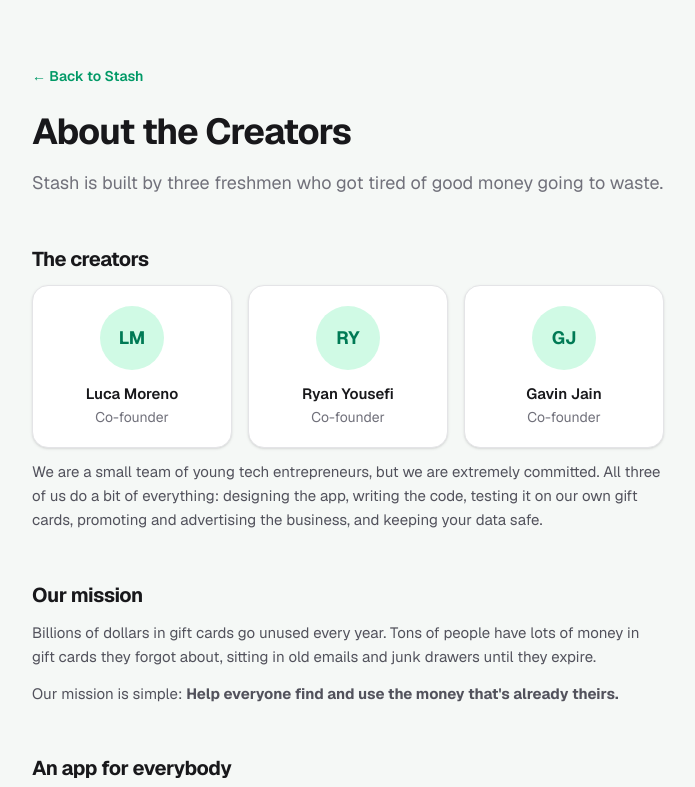
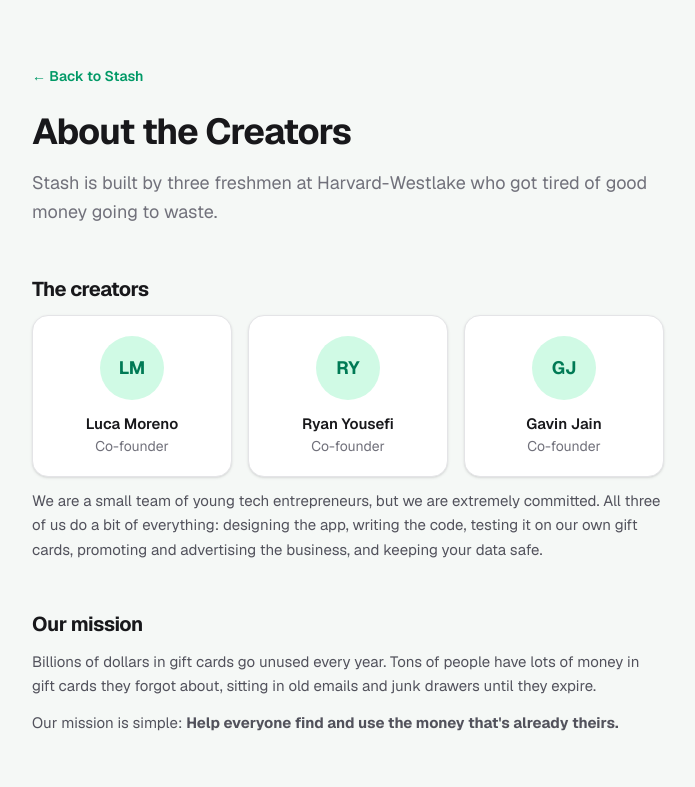
Before and after one commit to rygit1/stash, a Next.js app: page /about in a window 1280 px wide. Shown: the top 787 px of the page, without its empty margins (292-987 px from the left). Built offline with nearby package versions, Linux system fonts and the light colour scheme.

Commit message:
About page: mention Harvard-Westlake in the intro
Co-Authored-By: Claude Opus 5.5 <noreply@anthropic.com>
Claude-Session: https://claude.ai/code/session_01RTuTFSpKRwHC3ertwHPg4C

```diff
--- a/app/about/content.ts
+++ b/app/about/content.ts
@@ -6,7 +6,7 @@
 
 export const about = {
   title: "About the Creators",
-  intro: "Stash is built by three freshmen who got tired of good money going to waste.",
+  intro: "Stash is built by three freshmen at Harvard-Westlake who got tired of good money going to waste.",
 
   creatorsTitle: "The creators",
   // One block per person. "bio" can be left empty: "".
```
